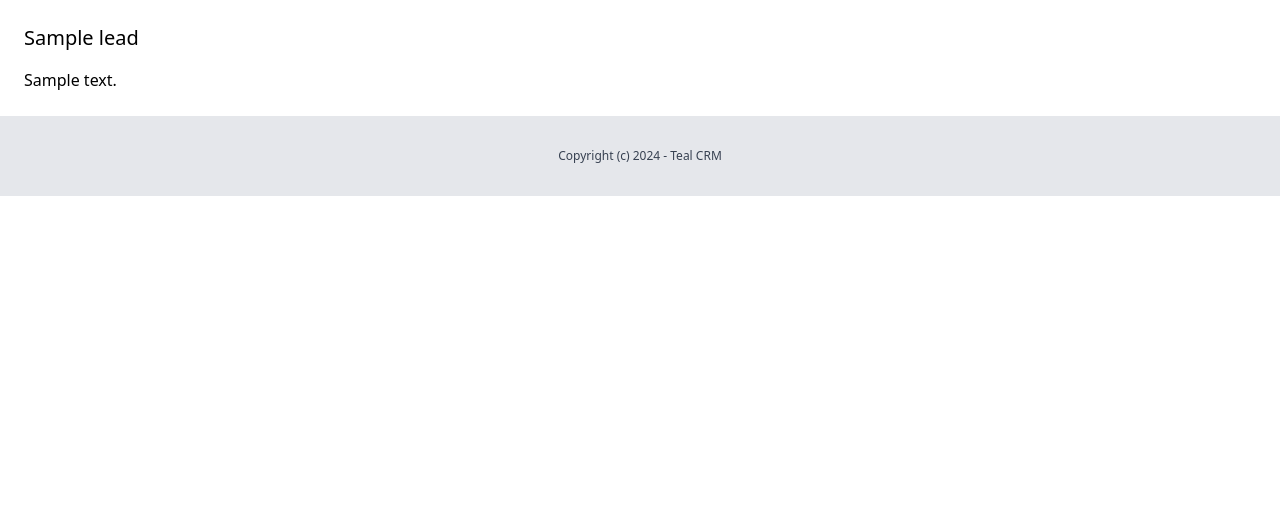
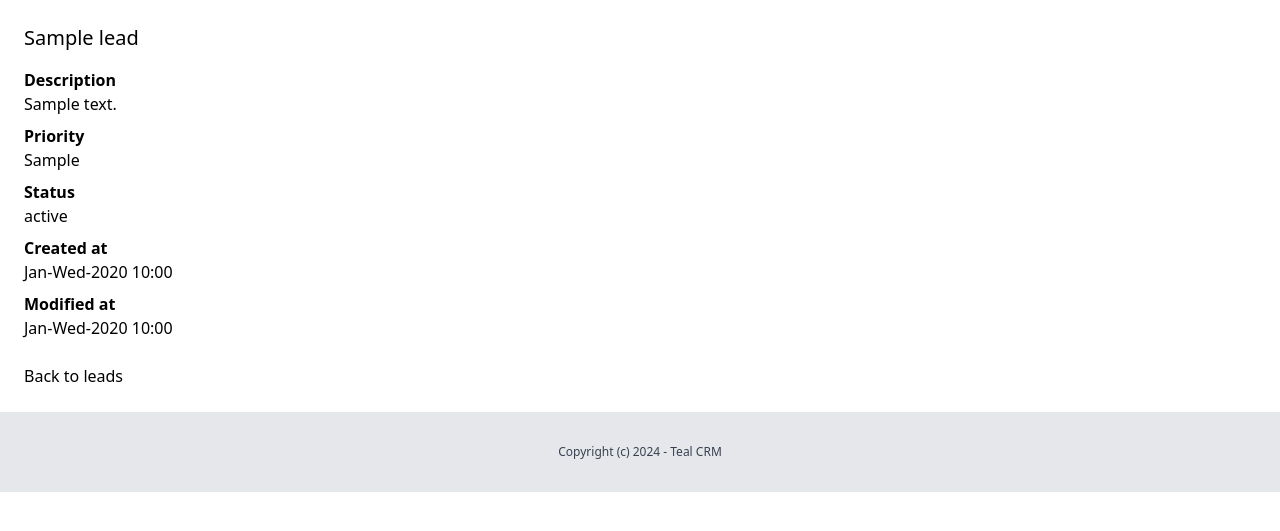
Before and after one commit to MrJayKay/client-resource-manager, a Django app: template tealcrm/lead/templates/lead/leads_detail.html in a window 1280 px wide. Shown: the part 72-603 px from the top of the page. Run offline with Django 5.2, Linux system fonts and the light colour scheme; the template is opened without the code that fills it: most values are stand-ins (such as "Sample title", 1, 10 or a date in 2020); some libraries are stand-ins or nearby versions.

Commit message:
created leads list with details

```diff
--- a/tealcrm/lead/templates/lead/leads_detail.html
+++ b/tealcrm/lead/templates/lead/leads_detail.html
@@ -7,7 +7,22 @@
         <h1 class="mb-4 text-xl">{{ lead.name }}</h1>
 
         {% if lead.description %}
-            <p>{{ lead.description }}</p>
+            <p class="font-semibold">Description</p>
+            <p class="mb-2">{{ lead.description }}</p>
         {% endif %}
+
+        <p class="font-semibold">Priority</p>
+        <p class="mb-2">{{ lead.get_priority_display }}</p>
+
+        <p class="font-semibold">Status</p>
+        <p class="mb-2">{{ lead.get_status_display }}</p>
+
+        <p class="font-semibold">Created at</p>
+        <p class="mb-2">{{ lead.created_at|date:"M-D-Y H:i" }}</p>
+
+        <p class="font-semibold">Modified at</p>
+        <p class="mb-6">{{ lead.modified_at|date:"M-D-Y H:i" }}</p>
+
+        <a href="{% url 'leads_list' %}">Back to leads</a>
     </div>
 {% endblock %}
--- a/tealcrm/lead/views.py
+++ b/tealcrm/lead/views.py
@@ -1,5 +1,5 @@
 from django.contrib.auth.decorators import login_required
-from django.shortcuts import render, redirect
+from django.shortcuts import render, redirect, get_object_or_404
 
 from .forms import AddLeadForm
 from .models import Lead
@@ -14,7 +14,7 @@ def leads_list(request):
 
 @login_required
 def leads_detail(request, pk):
-    lead = Lead.objects.filter(created_by=request.user).get(pk=pk)
+    lead = get_object_or_404(Lead,created_by=request.user, pk=pk)
 
     return render(request, 'lead/leads_detail.html', {
         'lead': lead
--- a/todo.txt
+++ b/todo.txt
@@ -13,12 +13,12 @@ To Do List
 #DONE    - create log in
 #DONE    - create log out
 #DONE - dashboard
-- create new leads
+#DONE - create new leads
 #DONE    - create app
 #DONE    - set up database models
 #DONE    - views and forms for leads
 #DONE    - list of leads
-    - detials for leads
+#DONE    - detials for leads
 - chenge and delete leads
 - convert leads to clients
 - create and delete clients
```
Also changed, not shown: tealcrm/db.sqlite3.
